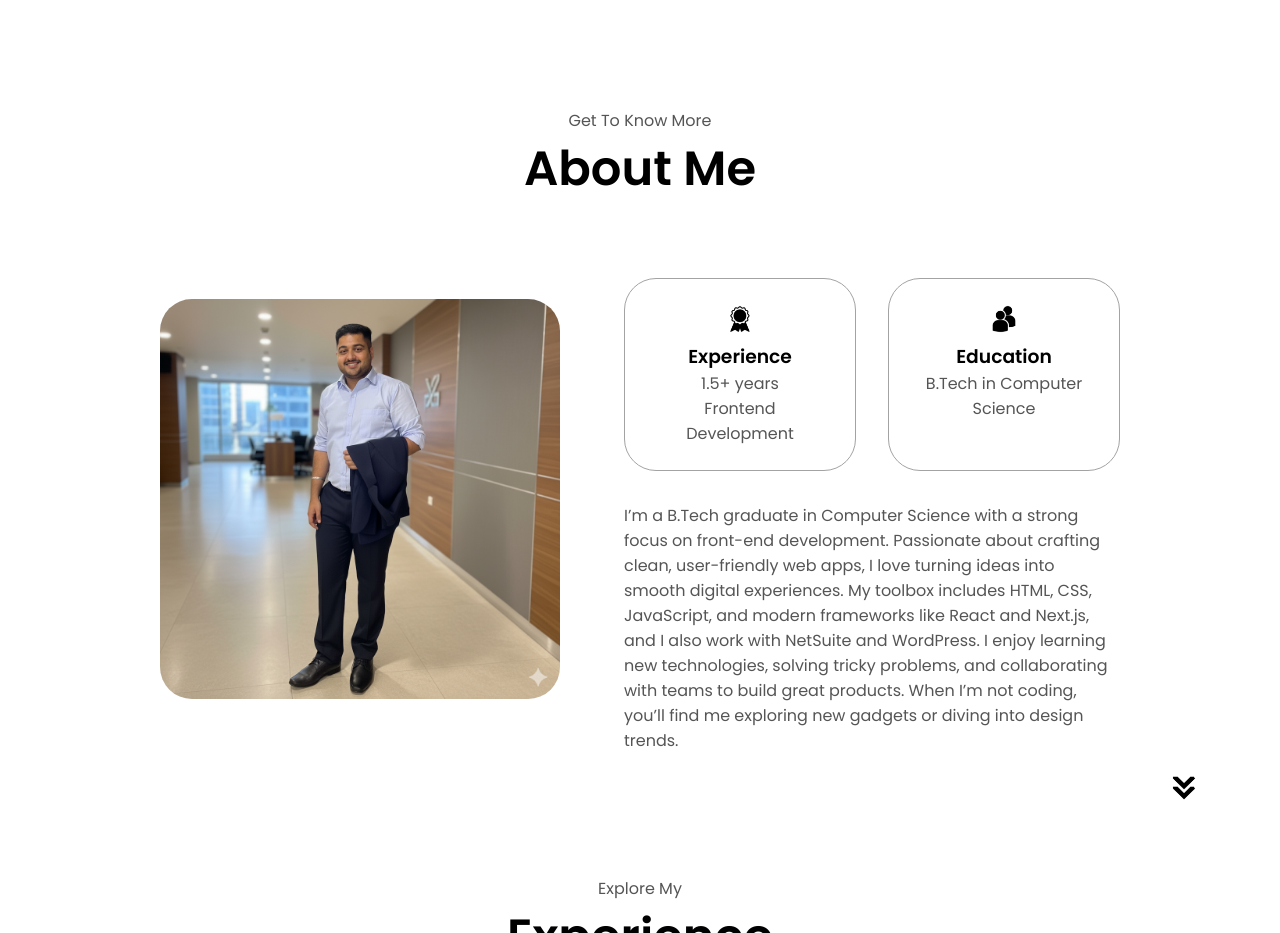
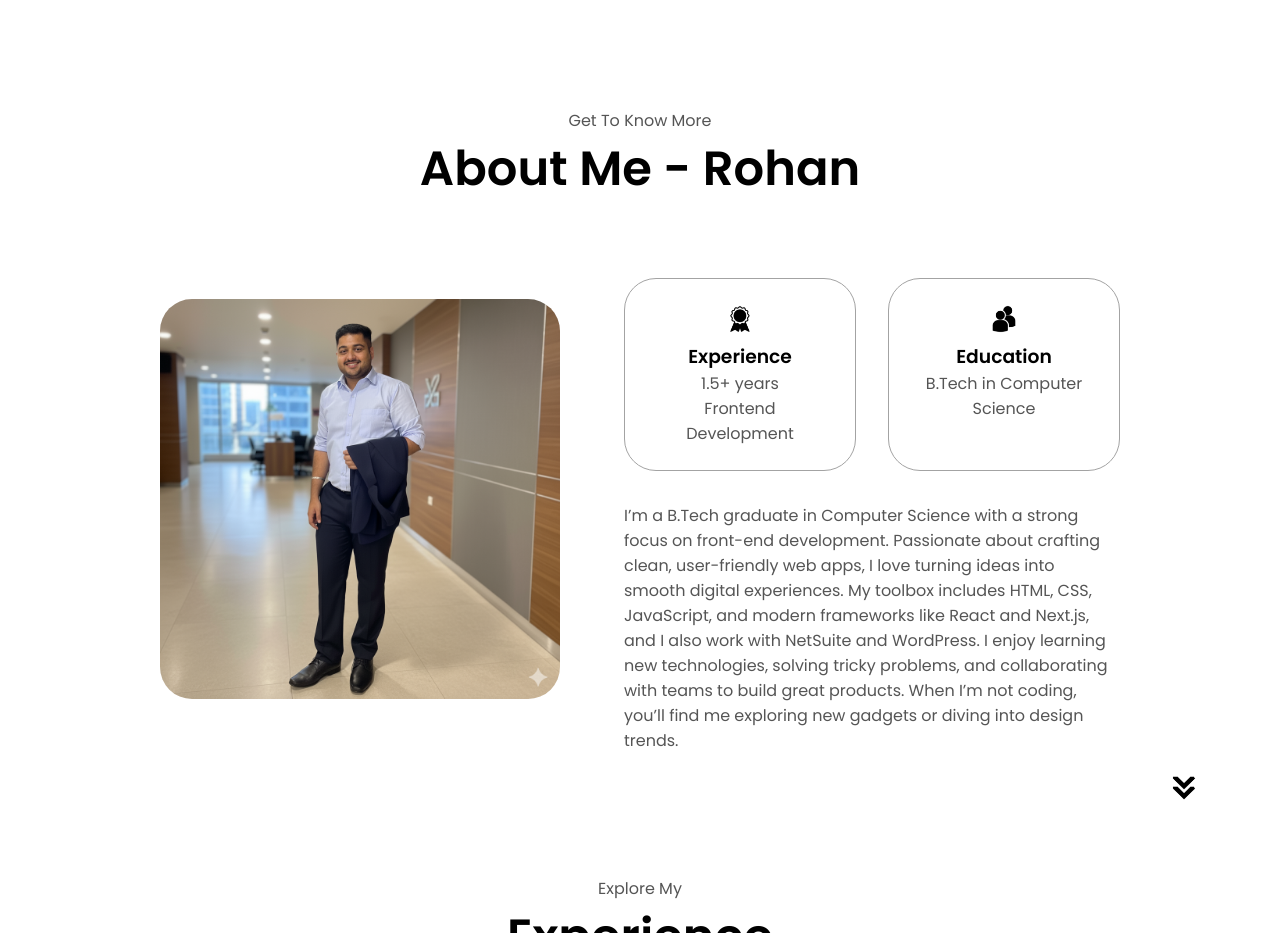
Before and after one commit to rohankumar390/rohan.dev, a plain HTML site: page index.html in a window 1280 px wide. Shown: the part 820-1753 px from the top of the page. Drawn offline with Linux system fonts and the light colour scheme.

Commit message:
testing changes

```diff
--- a/index.html
+++ b/index.html
@@ -73,7 +73,7 @@
     </section>
     <section id="about">
       <p class="section__text__p1">Get To Know More</p>
-      <h1 class="title">About Me</h1>
+      <h1 class="title">About Me - Rohan</h1>
       <div class="section-container">
         <div class="section__pic-container">
           <img
```
